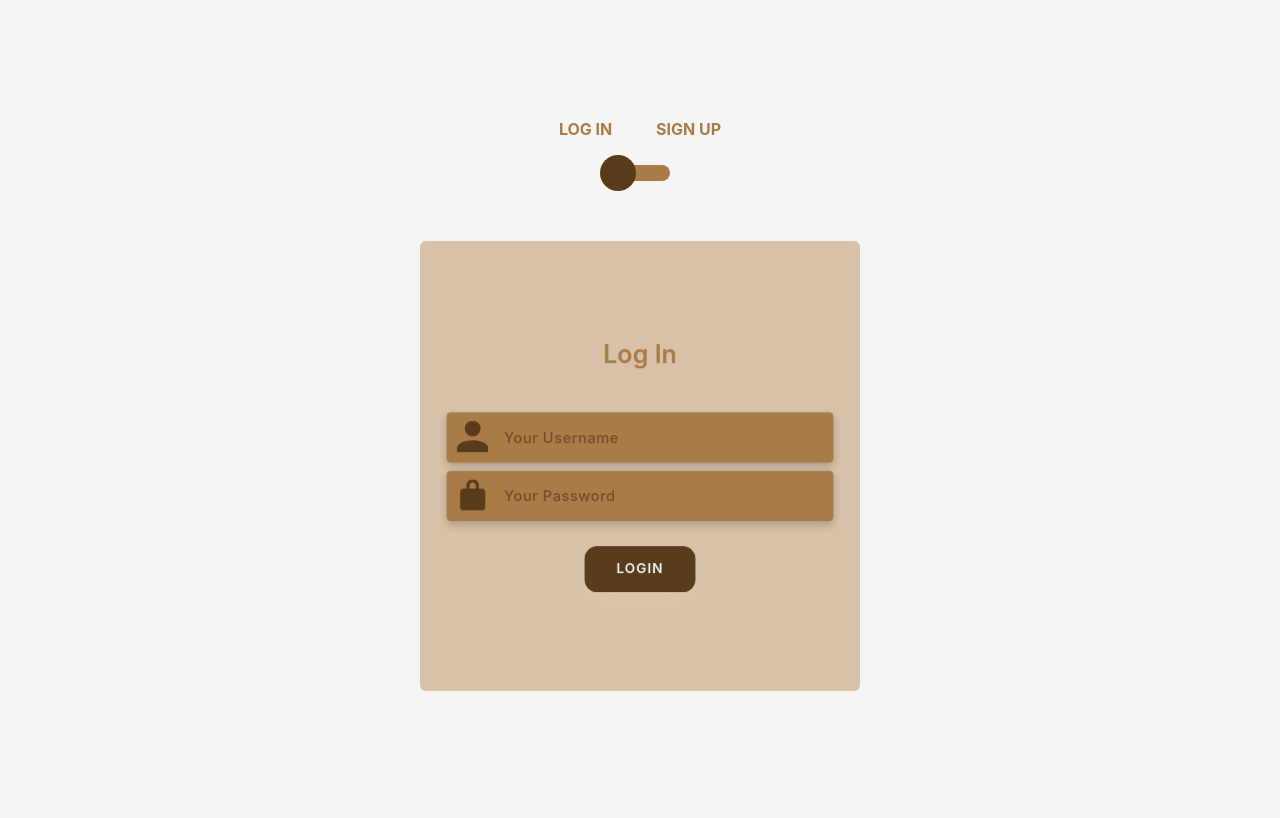
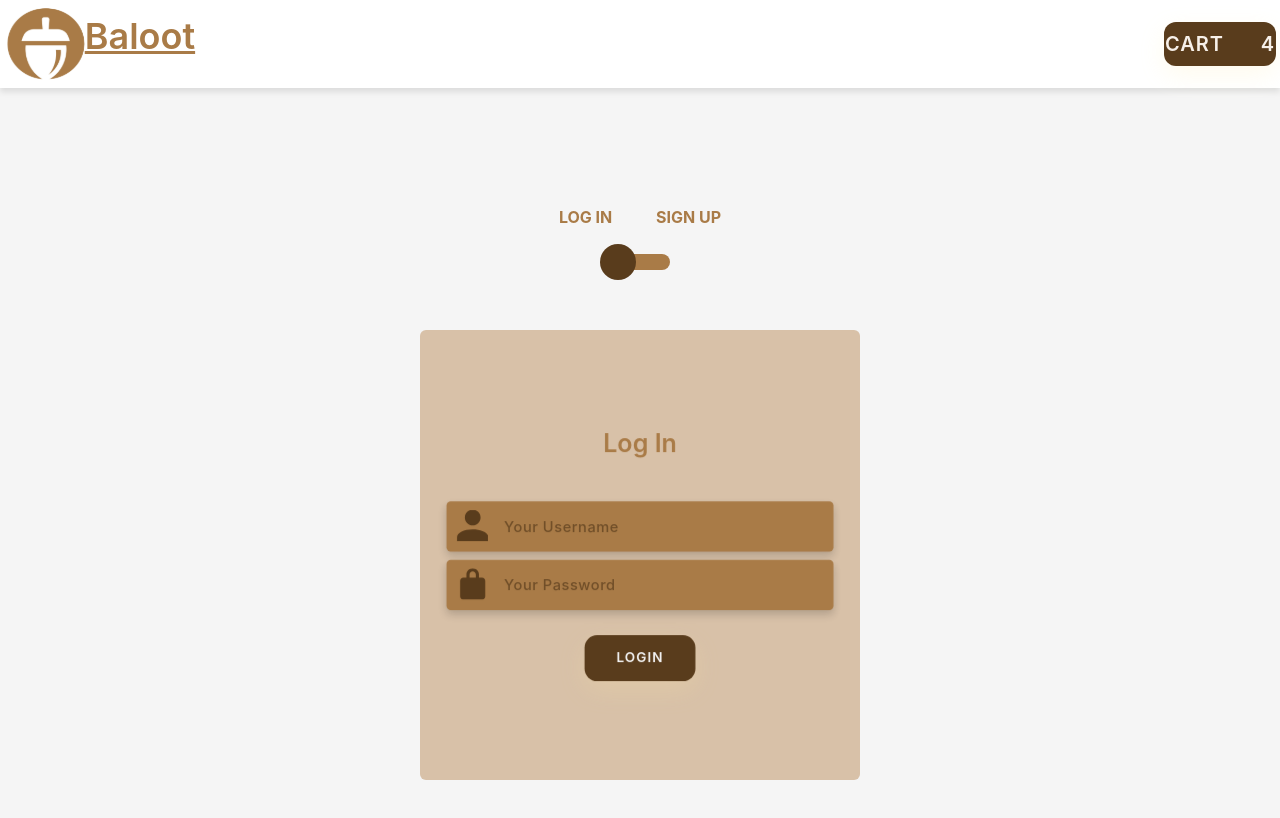
Before and after one commit to noushkia/Oak-Front, a React (Create React App) app: page / in a window 1280 px wide. Shown: the top 818 px of the page. Built offline with nearby package versions, Linux system fonts and the light colour scheme.

Commit message:
Initialize navigation bar component

```diff
--- a/src/App.js
+++ b/src/App.js
@@ -5,6 +5,7 @@ import {ToastContainer} from "react-toastify";
 import {Spinner} from "react-bootstrap";
 import {useState} from "react";
 import Auth from "./auth/Auth";
+import NavBar from "./general/navbar/NavBar";
 
 function App() {
     const [user, setUser] = useState({});
@@ -19,6 +20,7 @@ function App() {
 
     return (
         <Router>
+            <NavBar loggedIn={loggedIn} setLoggedIn={setLoggedIn} />
             {
                 loading ? <div className='text-center'><Spinner animation="border" variant='info'/></div> :
                     loggedIn ? protectedRoutes : <Auth setLoggedIn={setLoggedIn} setUser={setUser}/>
--- /dev/null
+++ b/src/general/navbar/NavBar.js
@@ -0,0 +1,50 @@
+import "../style.css"
+import logo from '../../logo.svg';
+import "./navbar.css"
+
+import React from 'react';
+import {Route, Routes} from 'react-router-dom';
+import {getUsername} from "../../utils/Session";
+
+
+function HomeBar(props) {
+    return (
+        // todo: dropdown should add filter
+        <form className="form-inline search-bar">
+            <div className="dropdown">
+                <button className="dropbtn">name</button>
+                <div className="dropdown-content">
+                    <a href="#">name</a>
+                    <a href="#">provider name</a>
+                    <a href="#">category</a>
+                </div>
+            </div>
+            <input className="search-input" type="search" placeholder="search your product..." aria-label="Search"/>
+            <button className="btn btn-outline-success my-2 my-sm-0 search" type="submit"></button>
+            <img className="search" src="../../../public/assets/images/svg/header/search.svg" alt="Search"
+                 onClick="document.querySelector('.form-inline button[id=search]').click();"/>
+        </form>
+    )
+}
+
+function NavBar(props) {
+
+    return (
+        <nav className="navbar sticky-top navbar-light bg-white justify-content-between">
+            <form className="form-inline">
+                <img className="baloot-logo" src={logo} alt="Logo"/>
+                <a className="baloot-brand">Baloot</a>
+            </form>
+            <Routes>
+                <Route path='/home/' component={HomeBar}/>
+            </Routes>
+            <form className="form-inline">
+                {/*todo: redirect to user*/}
+                <a className="text" href="#">{getUsername()}</a>
+                <button className="btn cart" type="button"><span>Cart</span><span>4</span></button>
+            </form>
+        </nav>
+    )
+}
+
+export default NavBar;
--- a/src/general/navbar.css
+++ b/src/general/navbar/navbar.css
@@ -1,6 +1,5 @@
-/*todo: move imports to top level (home page)*/
-@import "../home/dropdown.css";
-@import "../home/searchbar.css";
+@import "./dropdown.css";
+@import "./searchbar.css";
 
 .navbar {
     box-shadow: 0 4px 6px rgba(0, 0, 0, 0.1);
```
Also changed, not shown: src/general/NavBar.js (deleted), src/general/navbar/dropdown.css (renamed from src/home/dropdown.css), src/general/navbar/searchbar.css (renamed from src/home/searchbar.css), src/logo.svg.
